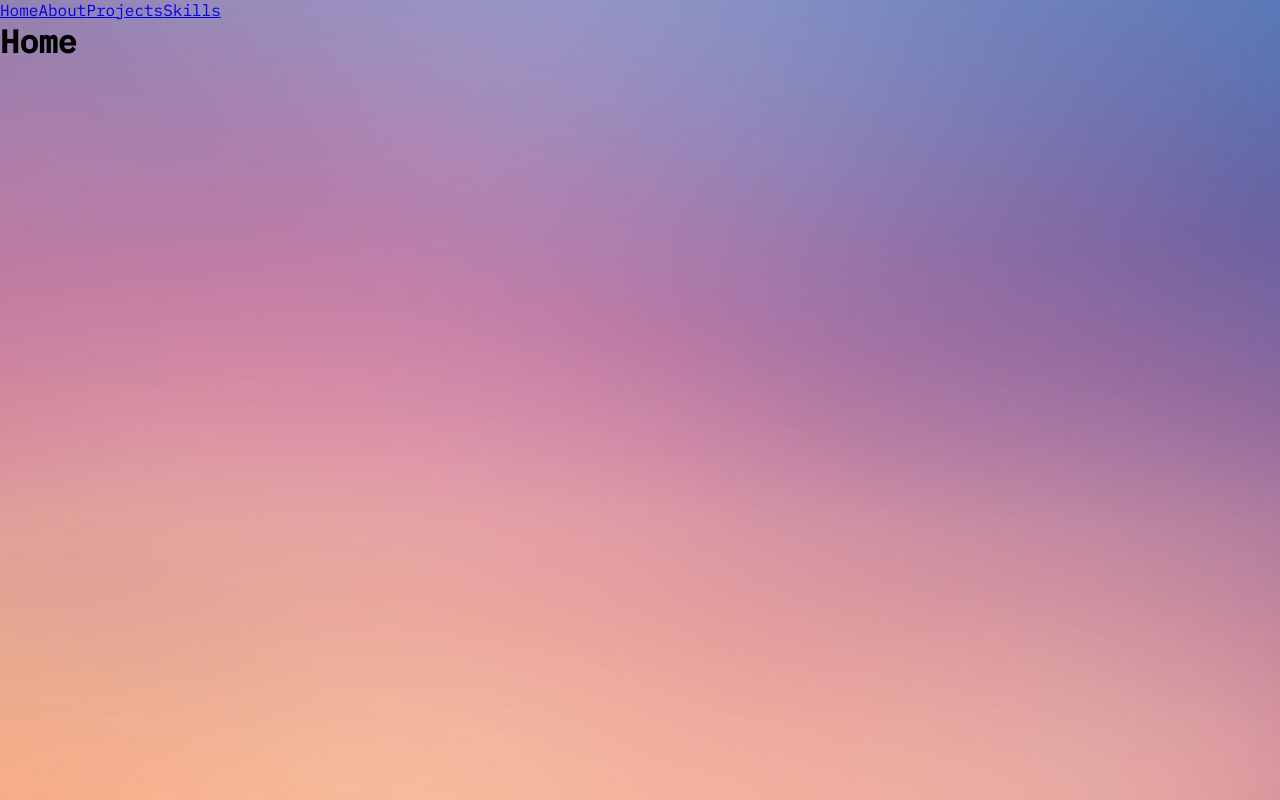
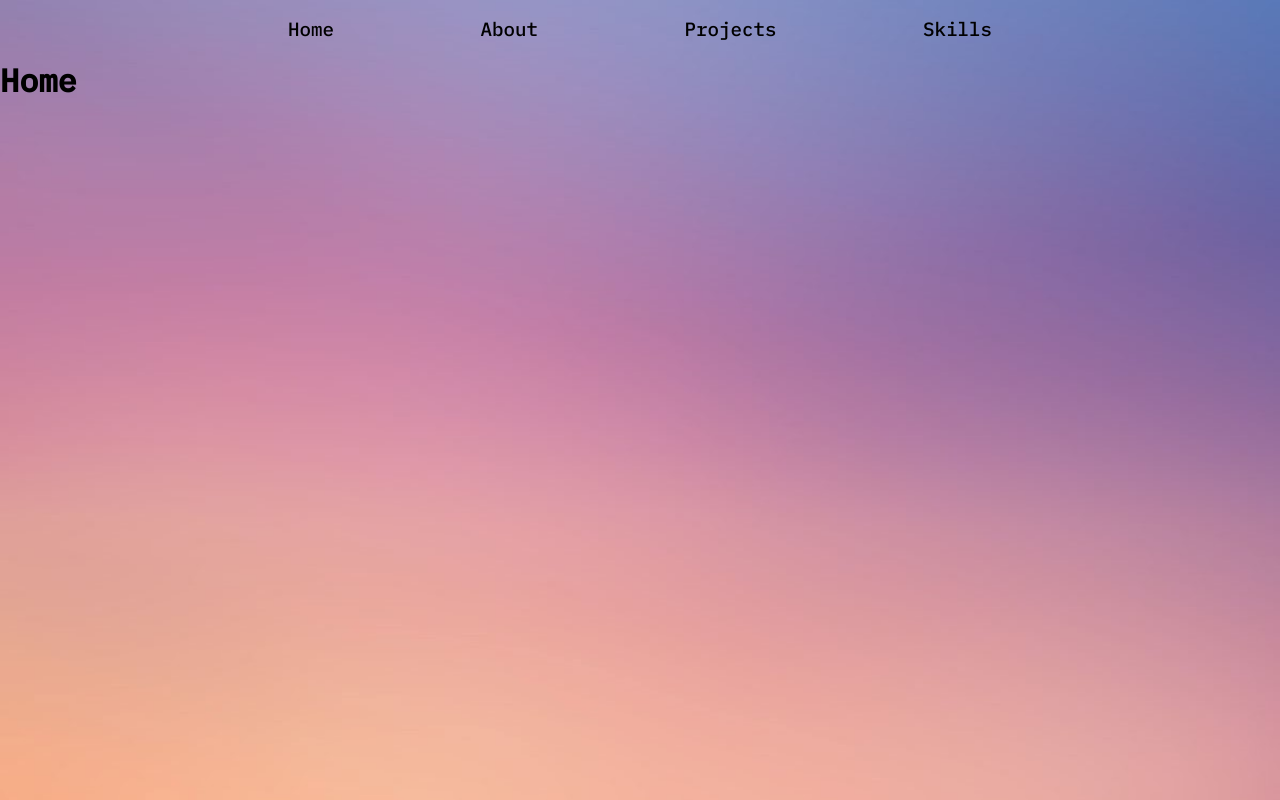
Before and after one commit to joshuasearle/portfolio, a React app: page / in a window 1280 px wide. Built offline with nearby package versions, Linux system fonts and the light colour scheme.

Commit message:
Add navbar animations

```diff
--- a/src/components/navbar.tsx
+++ b/src/components/navbar.tsx
@@ -2,6 +2,7 @@ import React from 'react';
 import { Link } from 'react-router-dom';
 
 import { RouteName } from '../types';
+import classes from '../css/classes';
 
 interface NavbarProps {
   links: RouteName[];
@@ -11,7 +12,7 @@ const Navbar: React.FC<NavbarProps> = ({ links }) => {
   const linkElements = links.map((link) => (
     <Link to={link.path}>{link.name}</Link>
   ));
-  return <nav>{linkElements}</nav>;
+  return <nav className={classes.navbar}>{linkElements}</nav>;
 };
 
 export default Navbar;
--- a/src/css/classes.ts
+++ b/src/css/classes.ts
@@ -1,3 +1,4 @@
 export default {
-  background: 'background'
+  background: 'background',
+  navbar: 'navbar'
 }
--- a/src/css/main.css
+++ b/src/css/main.css
@@ -1,10 +1,15 @@
+/* Global Styles */
+
 * {
   margin: 0;
   padding: 0;
   border: none;
   overflow: hidden visible;
   font-family: 'IBM Plex Mono', monospace;
+  box-sizing: border-box;
 }
+
+/* Background Styles */
 
 .background {
   overflow: hidden;
@@ -20,3 +25,68 @@
   min-width: 100vw;
   min-height: 100%;
 }
+
+/* Navbar Styles */
+
+.navbar {
+  margin: 1em auto;
+  width: 55%;
+  display: flex;
+  justify-content: space-between;
+}
+
+.navbar a {
+  font-size: 1.2rem;
+  text-decoration: none;
+  color: #000000;
+  font-weight: 500;
+  animation-name: link-unhover;
+  animation-duration: 0.4s;
+  border-bottom: 2px solid rgba(0, 0, 0, 0);
+}
+
+.navbar a:hover {
+  animation-name: link-hover;
+  animation-duration: 0.4s;
+  color: white;
+  border-bottom: 2px solid white;
+}
+
+.navbar a:active {
+  color: black;
+  border-bottom: 2px solid black;
+}
+
+@keyframes link-hover {
+  0% {
+    color: black;
+    border-bottom: 2px solid rgba(0, 0, 0, 0);
+  }
+
+  50% {
+    color: #c683a6;
+    border-bottom: 2px solid rgba(198, 131, 166, 0.5);
+  }
+
+  100% {
+    color: white;
+    border-bottom: 2px solid white;
+  }
+}
+
+@keyframes link-unhover {
+  100% {
+    color: black;
+    border-bottom: 2px solid rgba(0, 0, 0, 0);
+  }
+
+  50% {
+    color: #c683a6;
+    border-bottom: 2px solid rgba(198, 131, 166, 0.5);
+  }
+
+  0% {
+    color: white;
+    border-bottom: 2px solid white;
+  }
+}
```
